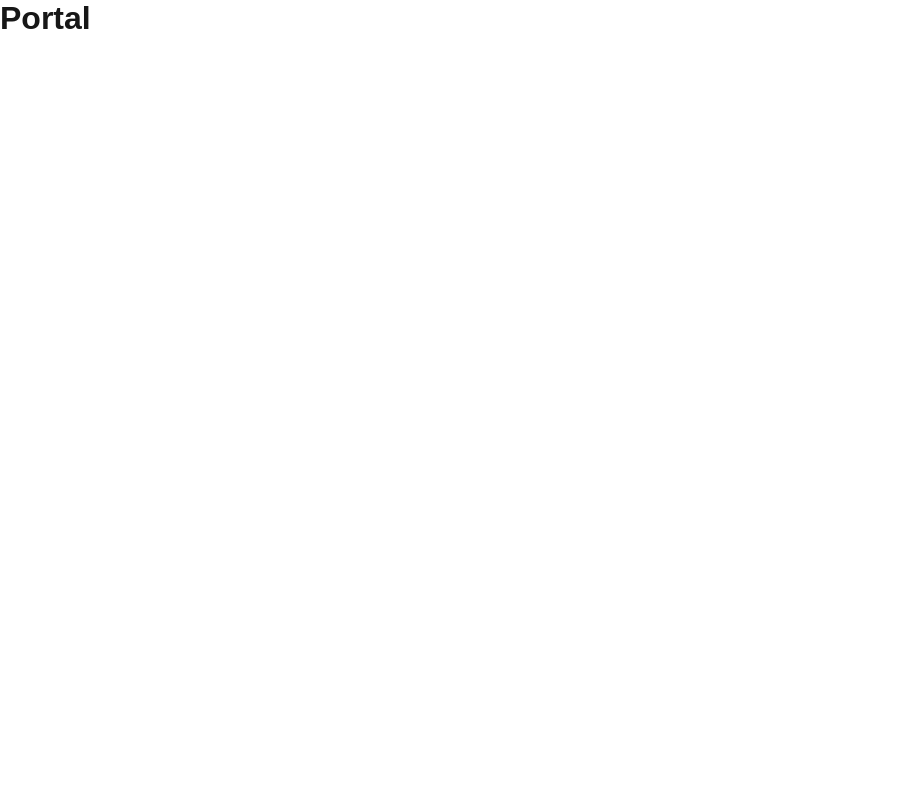
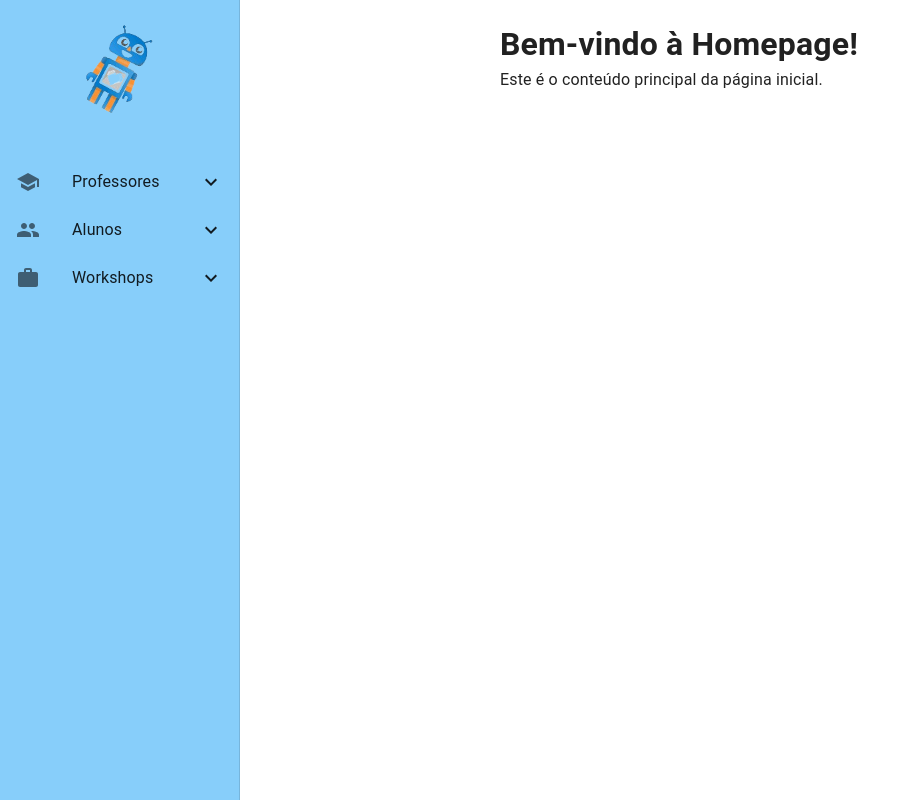
Before and after one commit to enriqueIO/ES47C-Oficina-de-Integracao-2-ES71, a Next.js app in the folder ellpfront/: page /portal in a window 1280 px wide. Shown: the whole page, without its empty margins (0-918 px from the left). Built offline with nearby package versions, Linux system fonts and the light colour scheme.

Commit message:
feat: creating sidebar for front-end

```diff
--- a/ellpfront/package.json
+++ b/ellpfront/package.json
@@ -9,6 +9,10 @@
     "lint": "next lint"
   },
   "dependencies": {
+    "@emotion/react": "^11.13.3",
+    "@emotion/styled": "^11.13.0",
+    "@mui/icons-material": "^6.1.7",
+    "@mui/material": "^6.1.7",
     "axios": "^1.7.7",
     "next": "14.2.17",
     "react": "^18",
--- a/ellpfront/src/app/login/page.tsx
+++ b/ellpfront/src/app/login/page.tsx
@@ -1,4 +1,4 @@
-import LoginForm from "@/components/login/login";
+import LoginForm from "@/components/login/Login";
 
 export default function Login() {
   return <LoginForm />;
--- a/ellpfront/src/app/page.tsx
+++ b/ellpfront/src/app/page.tsx
@@ -1,4 +1,4 @@
-import LoginForm from "@/components/login/login";
+import LoginForm from "@/components/login/Login";
 
 export default function Home() {
   return <h2>Página</h2>;
--- /dev/null
+++ b/ellpfront/src/app/portal/manageTeacher/page.tsx
@@ -0,0 +1,3 @@
+export default function ManageTeacher() {
+    return <h1>Gerenciamento de Professores</h1>;
+  }
--- a/ellpfront/src/app/portal/page.tsx
+++ b/ellpfront/src/app/portal/page.tsx
@@ -1,3 +1,5 @@
+import { HomePage } from "@/components/homepage/Homepage";
+
 export default function Portal() {
-  return <h1>Portal</h1>;
+  return <HomePage />;
 }
--- /dev/null
+++ b/ellpfront/src/app/portal/registerTeacher/page.tsx
@@ -0,0 +1,3 @@
+export default function RegisterTeacher() {
+  return <h1>Cadastro de Professores</h1>;
+}
--- /dev/null
+++ b/ellpfront/src/components/homepage/Homepage.tsx
@@ -0,0 +1,13 @@
+import React from "react";
+import { Layout } from "./Layout";
+
+const HomePage = () => {
+  return (
+    <Layout>
+      <h1>Bem-vindo à Homepage!</h1>
+      <p>Este é o conteúdo principal da página inicial.</p>
+    </Layout>
+  );
+};
+
+export { HomePage };
--- /dev/null
+++ b/ellpfront/src/components/homepage/Layout.tsx
@@ -0,0 +1,15 @@
+import { Sidebar } from "@/components/sidebar/sidebar";
+import React from "react";
+
+const Layout = ({ children }: { children: React.ReactNode }) => {
+  return (
+    <div style={{ display: "flex" }}>
+      <Sidebar />
+      <main style={{ marginLeft: "240px", padding: "20px", width: "100%" }}>
+        {children}
+      </main>
+    </div>
+  );
+};
+
+export { Layout };
--- /dev/null
+++ b/ellpfront/src/components/sidebar/Sidebar.module.css
@@ -0,0 +1,10 @@
+.toolbar {
+    display: flex;
+    flex-direction: column;
+    align-items: center;
+}
+
+.subMenu {
+    margin-left: 24px;
+    border-radius: 5px;
+}
--- /dev/null
+++ b/ellpfront/src/components/sidebar/Sidebar.tsx
@@ -0,0 +1,172 @@
+"use client";
+
+import * as React from "react";
+import Box from "@mui/material/Box";
+import Drawer from "@mui/material/Drawer";
+import CssBaseline from "@mui/material/CssBaseline";
+import Toolbar from "@mui/material/Toolbar";
+import List from "@mui/material/List";
+import ListItem from "@mui/material/ListItem";
+import ListItemButton from "@mui/material/ListItemButton";
+import ListItemIcon from "@mui/material/ListItemIcon";
+import ListItemText from "@mui/material/ListItemText";
+import {
+  School,
+  People,
+  Work,
+  ExpandMore,
+  ExpandLess,
+} from "@mui/icons-material";
+import Image from "next/image";
+import styles from "./sidebar.module.css";
+
+const drawerWidth = 240;
+
+export function Sidebar() {
+  const [openTeachers, setOpenTeachers] = React.useState(false);
+  const [openStudents, setOpenStudents] = React.useState(false);
+  const [openWorkshops, setOpenWorkshops] = React.useState(false);
+
+  const toggleSubmenu = (menu: string) => {
+    if (menu === "teachers") {
+      setOpenTeachers(!openTeachers);
+    } else if (menu === "students") {
+      setOpenStudents(!openStudents);
+    } else if (menu === "workshops") {
+      setOpenWorkshops(!openWorkshops);
+    }
+  };
+
+  const redirectToPage = (page: string) => {
+    window.location.replace(page);
+  };
+
+  return (
+    <Box sx={{ display: "flex" }}>
+      <CssBaseline />
+      <Drawer
+        sx={{
+          width: drawerWidth,
+          flexShrink: 0,
+          "& .MuiDrawer-paper": {
+            width: drawerWidth,
+            boxSizing: "border-box",
+            backgroundColor: "lightskyblue",
+          },
+        }}
+        variant="permanent"
+        anchor="left"
+      >
+        <Toolbar className={styles.toolbar}>
+          <Image
+            src="/images/logoEllp.png"
+            alt="Logo do Ellp"
+            width={150}
+            height={150}
+          />
+        </Toolbar>
+
+        <List>
+          {/* Professores */}
+          <ListItem disablePadding>
+            <ListItemButton onClick={() => toggleSubmenu("teachers")}>
+              <ListItemIcon>
+                <School />
+              </ListItemIcon>
+              <ListItemText primary={"Professores"} />
+              {openTeachers ? <ExpandLess /> : <ExpandMore />}
+            </ListItemButton>
+          </ListItem>
+          {openTeachers && (
+            <List className={styles.subMenu}>
+              <ListItem disablePadding>
+                <ListItemButton
+                  onClick={() =>
+                    redirectToPage("/portal/registerTeacher")
+                  }
+                >
+                  <ListItemText primary={"Cadastrar"} />
+                </ListItemButton>
+              </ListItem>
+              <ListItem disablePadding>
+                <ListItemButton
+                  onClick={() =>
+                    redirectToPage("/portal/manageTeacher")
+                  }
+                >
+                  <ListItemText primary={"Gerenciar"} />
+                </ListItemButton>
+              </ListItem>
+            </List>
+          )}
+
+          {/* Alunos */}
+          <ListItem disablePadding>
+            <ListItemButton onClick={() => toggleSubmenu("students")}>
+              <ListItemIcon>
+                <People />
+              </ListItemIcon>
+              <ListItemText primary={"Alunos"} />
+              {openStudents ? <ExpandLess /> : <ExpandMore />}
+            </ListItemButton>
+          </ListItem>
+          {openStudents && (
+            <List className={styles.subMenu}>
+              <ListItem disablePadding>
+                <ListItemButton
+                  onClick={() =>
+                    redirectToPage("/portal/student/registerStudent")
+                  }
+                >
+                  <ListItemText primary={"Cadastrar"} />
+                </ListItemButton>
+              </ListItem>
+              <ListItem disablePadding>
+                <ListItemButton
+                  onClick={() =>
+                    redirectToPage("/portal/student/manageStudents")
+                  }
+                >
+                  <ListItemText primary={"Gerenciar"} />
+                </ListItemButton>
+              </ListItem>
+            </List>
+          )}
+
+          {/* Workshops */}
+          <ListItem disablePadding>
+            <ListItemButton onClick={() => toggleSubmenu("workshops")}>
+              <ListItemIcon>
+                <Work />
+              </ListItemIcon>
+              <ListItemText primary={"Workshops"} />
+              {openWorkshops ? <ExpandLess /> : <ExpandMore />}
+            </ListItemButton>
+          </ListItem>
+          {openWorkshops && (
+            <List className={styles.subMenu}>
+              <ListItem disablePadding>
+                <ListItemButton
+                  onClick={() =>
+                    redirectToPage("/portal/workshop/registerWorkshop")
+                  }
+                >
+                  <ListItemText primary={"Cadastrar"} />
+                </ListItemButton>
+              </ListItem>
+              <ListItem disablePadding>
+                <ListItemButton
+                  onClick={() =>
+                    redirectToPage("/portal/workshop/manageWorkshops")
+                  }
+                >
+                  <ListItemText primary={"Gerenciar"} />
+                </ListItemButton>
+              </ListItem>
+            </List>
+          )}
+        </List>
+      </Drawer>
+    </Box>
+  );
+}
```
Also changed, not shown: ellpfront/public/images/logoEllp.png (added), 1 other file (tests, documents, lock files or other folders).
